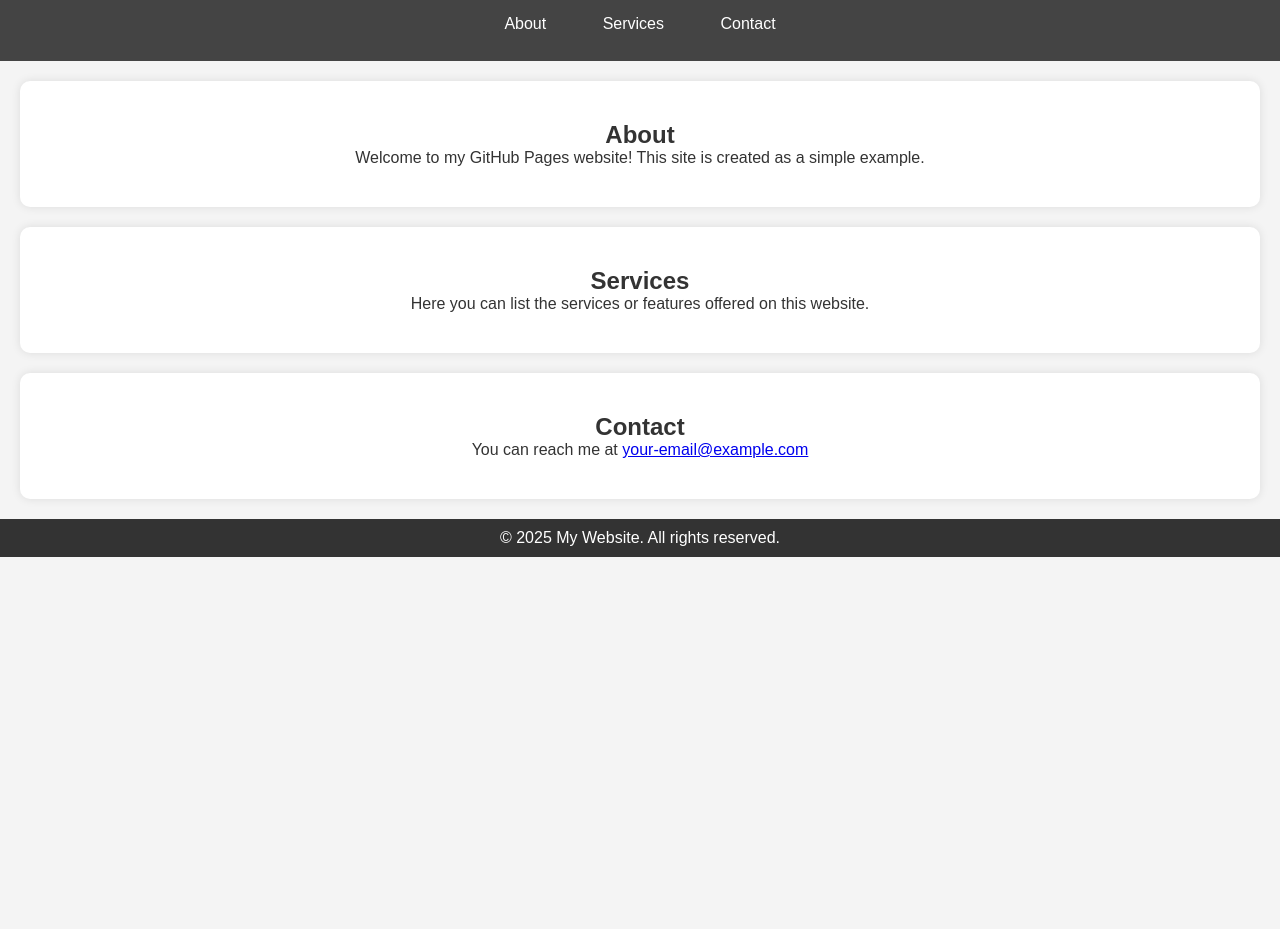
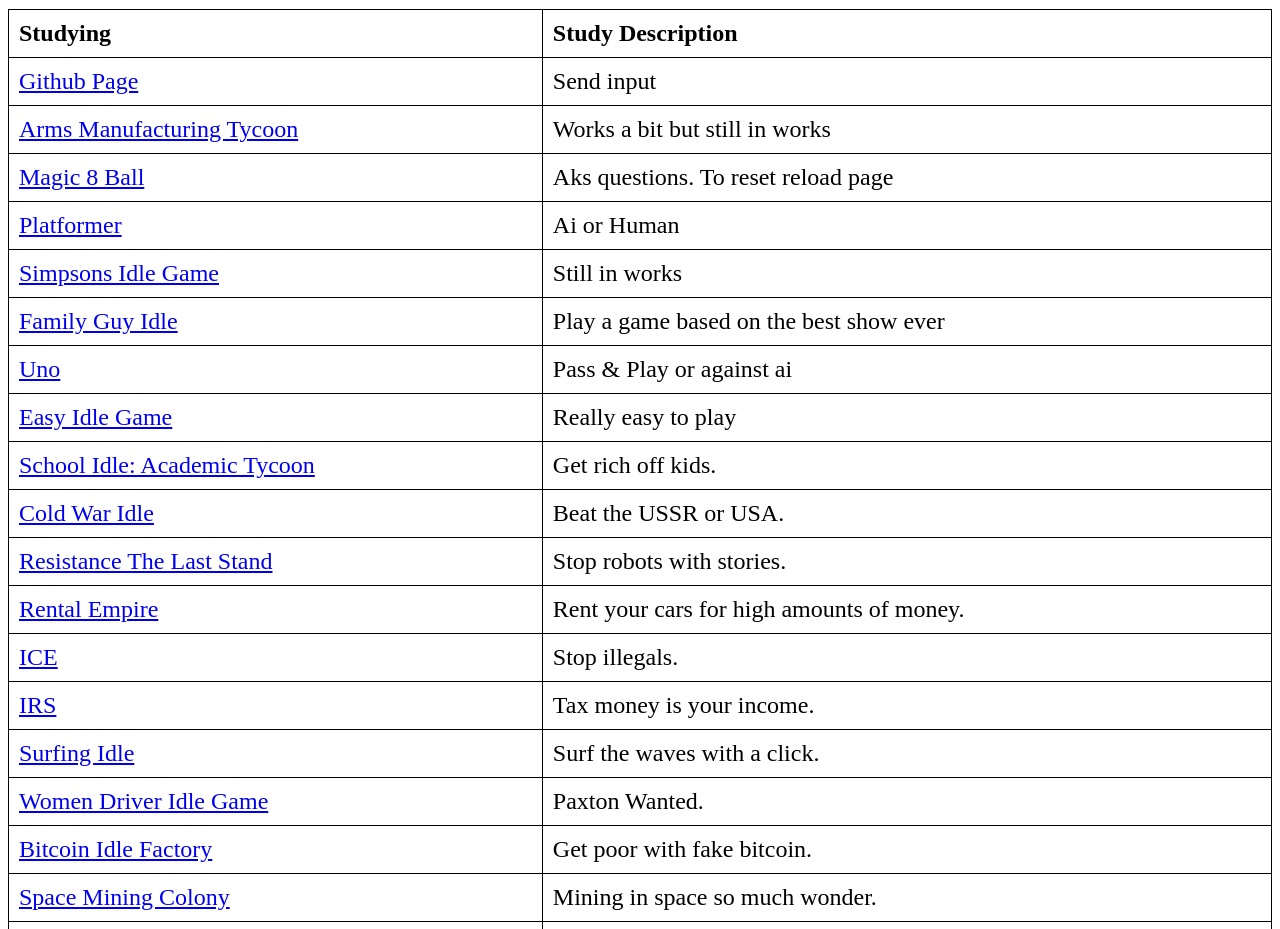
Before and after one commit to Meet8co/Studying-With-Brady, a plain HTML site: page index.html in a window 1280 px wide. Shown: the part 81-1010 px from the top of the page. Before the commit the page ends 800 px from the top, so only its background shows below. Drawn offline with Linux system fonts and the light colour scheme.

Commit message:
Update index.html

```diff
--- a/index.html
+++ b/index.html
@@ -3,92 +3,127 @@
 <head>
     <meta charset="UTF-8">
     <meta name="viewport" content="width=device-width, initial-scale=1.0">
-    <title>Study Time With Brady</title>
+    <title>Study Time</title>
     <style>
-        * {
-            margin: 0;
-            padding: 0;
-            box-sizing: border-box;
-            font-family: Arial, sans-serif;
-        }
-
         body {
-            background-color: #f4f4f4;
-            color: #333;
-            text-align: center;
-        }
-
-        header {
-            background-color: #333;
-            color: white;
-            padding: 20px;
             font-size: 24px;
         }
 
-        nav {
-            background-color: #444;
-            padding: 10px;
+        h1 {
+            font-size: 36px;
         }
 
-        nav a {
-            color: white;
-            text-decoration: none;
-            margin: 10px;
-            padding: 8px 16px;
-            display: inline-block;
+        table {
+            border-collapse: collapse;
+            width: 100%;
         }
 
-        nav a:hover {
-            background-color: #666;
-            border-radius: 5px;
-        }
-
-        section {
-            padding: 40px;
-            margin: 20px;
-            background-color: white;
-            border-radius: 10px;
-            box-shadow: 0px 0px 10px rgba(0, 0, 0, 0.1);
-        }
-
-        footer {
-            background-color: #333;
-            color: white;
+        th, td {
+            border: 1px solid black;
             padding: 10px;
-            margin-top: 20px;
+            text-align: left;
         }
     </style>
 </head>
 <body>
-
-    <header>
-        Study Time With Brady
-    </header>
-
-    <nav>
-        <a href="#about">About</a>
-        <a href="#services">Services</a>
-        <a href="#contact">Contact</a>
-    </nav>
-
-    <section id="about">
-        <h2>About</h2>
-        <p>Welcome to my GitHub Pages website! This site is created as a simple example.</p>
-    </section>
-
-    <section id="services">
-        <h2>Services</h2>
-        <p>Here you can list the services or features offered on this website.</p>
-    </section>
-
-    <section id="contact">
-        <h2>Contact</h2>
-        <p>You can reach me at <a href="mailto:your-email@example.com">your-email@example.com</a></p>
-    </section>
-
-    <footer>
-        &copy; 2025 My Website. All rights reserved.
-    </footer>
-
+    <h1>Study Time</h1>
+    <table>
+         <tr>
+            <th>Studying</th>
+            <th>Study Description</th>
+        </tr>
+        <tr>
+            <td><a href="https://github.com/Meet8co/Game-Heaven">Github Page</a></td>
+            <td>Send input</td>
+        </tr>
+        <tr>
+            <td><a href="https://armsmanufacturingtycoon.vercel.app/">Arms Manufacturing Tycoon</a></td>
+            <td>Works a bit but still in works</td>
+        </tr>
+        <tr>
+            <td><a href="https://magic8ball39.vercel.app/">Magic 8 Ball</a></td>
+            <td>Aks questions. To reset reload page</td>
+        </tr>
+        <tr>
+            <td><a href="https://platformer39.vercel.app/">Platformer</a></td>
+            <td>Ai or Human</td>
+        </tr>
+        <tr>
+            <td><a href="https://the-simpsons-idle-game.vercel.app/">Simpsons Idle Game</a></td>
+            <td>Still in works</td>
+        </tr>
+        <tr>
+            <td><a href="https://family-guy-idle.vercel.app/">Family Guy Idle</a></td>
+            <td>Play a game based on the best show ever</td>
+        </tr>
+        <tr>
+            <td><a href="https://uno39.vercel.app/">Uno</a></td>
+            <td>Pass & Play or against ai</td>
+        </tr>
+        <tr>
+            <td><a href="https://easy-idle-game.vercel.app/">Easy Idle Game</a></td>
+            <td>Really easy to play</td>
+        </tr>
+        <tr>
+            <td><a href="https://school-idle.vercel.app/">School Idle: Academic Tycoon</a></td>
+            <td>Get rich off kids.</td>
+        </tr>
+        <tr>
+            <td><a href="https://cold-war-idle.vercel.app/ ">Cold War Idle</a></td>
+            <td>Beat the USSR or USA.</td>
+        </tr>
+        <tr>
+            <td><a href="https://resistance-the-last-stand.vercel.app/ ">Resistance The Last Stand</a></td>
+            <td>Stop robots with stories.</td>
+        </tr>
+        <tr>
+            <td><a href="https://rentalempire.vercel.app/ ">Rental Empire</a></td>
+            <td>Rent your cars for high amounts of money.</td>
+        </tr>
+        <tr>
+            <td><a href="https://ice-idle.vercel.app/ ">ICE</a></td>
+            <td>Stop illegals.</td>
+        </tr>
+        <tr>
+            <td><a href="https://irsidle.vercel.app/ ">IRS</a></td>
+            <td>Tax money is your income.</td>
+        </tr>
+        <tr>
+            <td><a href="https://idlesurfing.vercel.app/ ">Surfing Idle</a></td>
+            <td>Surf the waves with a click.</td>
+        </tr>
+        <tr>
+            <td><a href="https://paxtonwanted.vercel.app/ ">Women Driver Idle Game</a></td>
+            <td>Paxton Wanted.</td>
+        </tr>
+        <tr>
+            <td><a href="https://v0-new-project-fdf4fcufzb1.vercel.app/ ">Bitcoin Idle Factory</a></td>
+            <td>Get poor with fake bitcoin.</td>
+        </tr>
+        <tr>
+            <td><a href="https://idle-topaz.vercel.app/ ">Space Mining Colony</a></td>
+            <td>Mining in space so much wonder.</td>
+        </tr>
+        <tr>
+            <td><a href="https://v0-new-project-plygepehjpg.vercel.app/">Oil Tycoon</a></td>
+            <td>Oil bro up.</td>
+        </tr>
+        <tr>
+            <td><a href="https://ricefactory.vercel.app/ ">Rice Factory</a></td>
+            <td>Kung Pao.</td>
+        </tr>
+        <tr>
+            <td><a href="https://v0-new-project-mhg94mecmy2-9zsnnc.vercel.app/ ">Idle Steel Factory</a></td>
+            <td>Brady Hiel.</td>
+        </tr>
+        <tr>
+            <td><a href="https://minecraft-idle.vercel.app/">Minecraft Idle</a></td>
+            <td>Offbrand Minecraft.</td>
+        </tr>
+        <tr>
+            <td><a href="https://example.com/game3">Game 3</a></td>
+            <td>Copy</td>
+        </tr>
+    </table>
 </body>
 </html>
```
